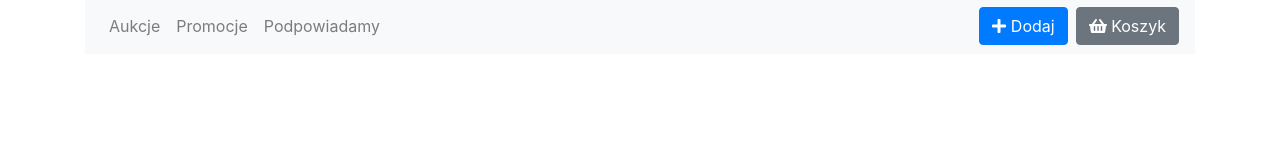
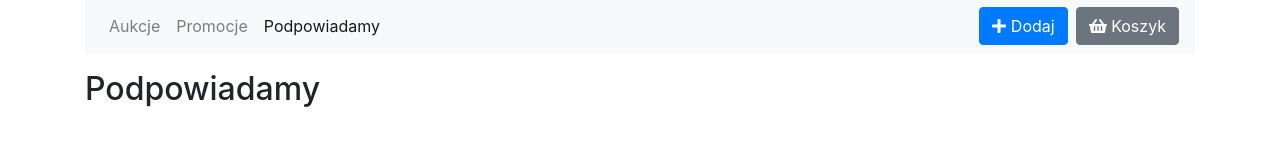
Before and after one commit to Sebos75/20201209-angular-adv, an Angular app: page /advices in a window 1280 px wide. Before the commit this address led to /. Shown: the part 218-364 px from the top of the page. Built offline with nearby package versions, Linux system fonts and the light colour scheme.

Commit message:
feat: apply shared module feat: app main routing for -pages

```diff
--- a/src/app/advice/advice-routing.module.ts
+++ b/src/app/advice/advice-routing.module.ts
@@ -1,7 +1,10 @@
 import { NgModule } from '@angular/core';
 import { Routes, RouterModule } from '@angular/router';
+import { AdvicesPageComponent } from './advices-page/advices-page.component';
 
-const routes: Routes = [];
+const routes: Routes = [
+  {path: 'advices', component: AdvicesPageComponent}
+];
 
 @NgModule({
   imports: [RouterModule.forChild(routes)],
--- a/src/app/advice/advices-page/advices-page.component.html
+++ b/src/app/advice/advices-page/advices-page.component.html
@@ -1 +1,5 @@
-<p>advices-page works!</p>
+<section>
+  <div class="my-3">
+    <h2 apHighlight>Podpowiadamy </h2>
+  </div>
+</section>
--- a/src/app/auction/auction.module.ts
+++ b/src/app/auction/auction.module.ts
@@ -6,6 +6,7 @@ import { AddAuctionPageComponent } from './add-auction-page/add-auction-page.com
 import { AuctionsPageComponent } from './auctions-page/auctions-page.component';
 import { CartPageComponent } from './cart-page/cart-page.component';
 import { PromotionsPageComponent } from './promotions-page/promotions-page.component';
+import { SharedModule } from '../shared/shared.module';
 
 
 @NgModule({
@@ -17,7 +18,8 @@ import { PromotionsPageComponent } from './promotions-page/promotions-page.compo
   ],
   imports: [
     CommonModule,
-    AuctionRoutingModule
+    AuctionRoutingModule,
+    SharedModule
   ]
 })
 export class AuctionModule { }
--- a/src/app/auction/promotions-page/promotions-page.component.html
+++ b/src/app/auction/promotions-page/promotions-page.component.html
@@ -1 +1,5 @@
-<p>promotions-page works!</p>
+<section>
+  <div class="my-3">
+    <h2 apHighlight>Promocje </h2>
+  </div>
+</section>
--- a/zadania/1-zadanie-materialy/auction-card/auction-card.component.ts
+++ b/zadania/1-zadanie-materialy/auction-card/auction-card.component.ts
@@ -1,6 +1,6 @@
 import { Component, Input } from '@angular/core';
 
-import { AuctionItem } from '../../../src/app/auction-item';
+import { AuctionItem } from '../../../src/app/auction/auction-item';
 
 @Component({
   selector: 'ap-auction-card',
```
Also changed, not shown: src/app/advice/advice.module.ts (+8 -3 lines), src/app/app.module.ts (+6 -3 lines), src/app/auction/auction-routing.module.ts (+9 -1 lines), src/app/shared/shared.module.ts (added, +15 -0 lines), src/app/auction/auction-item.ts (renamed from src/app/auction-item.ts), src/app/shared/highlight.directive.ts (renamed from src/app/highlight.directive.ts).
